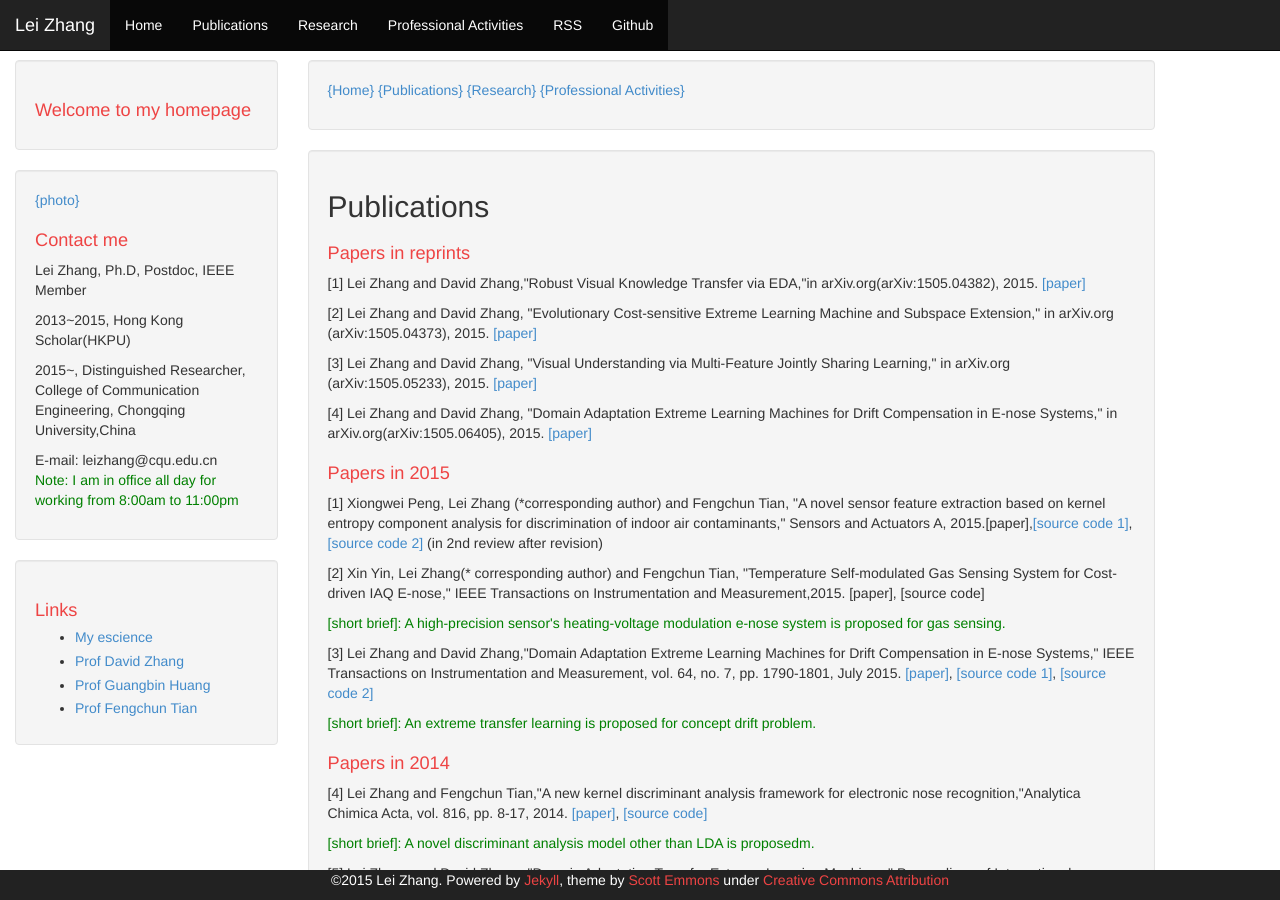
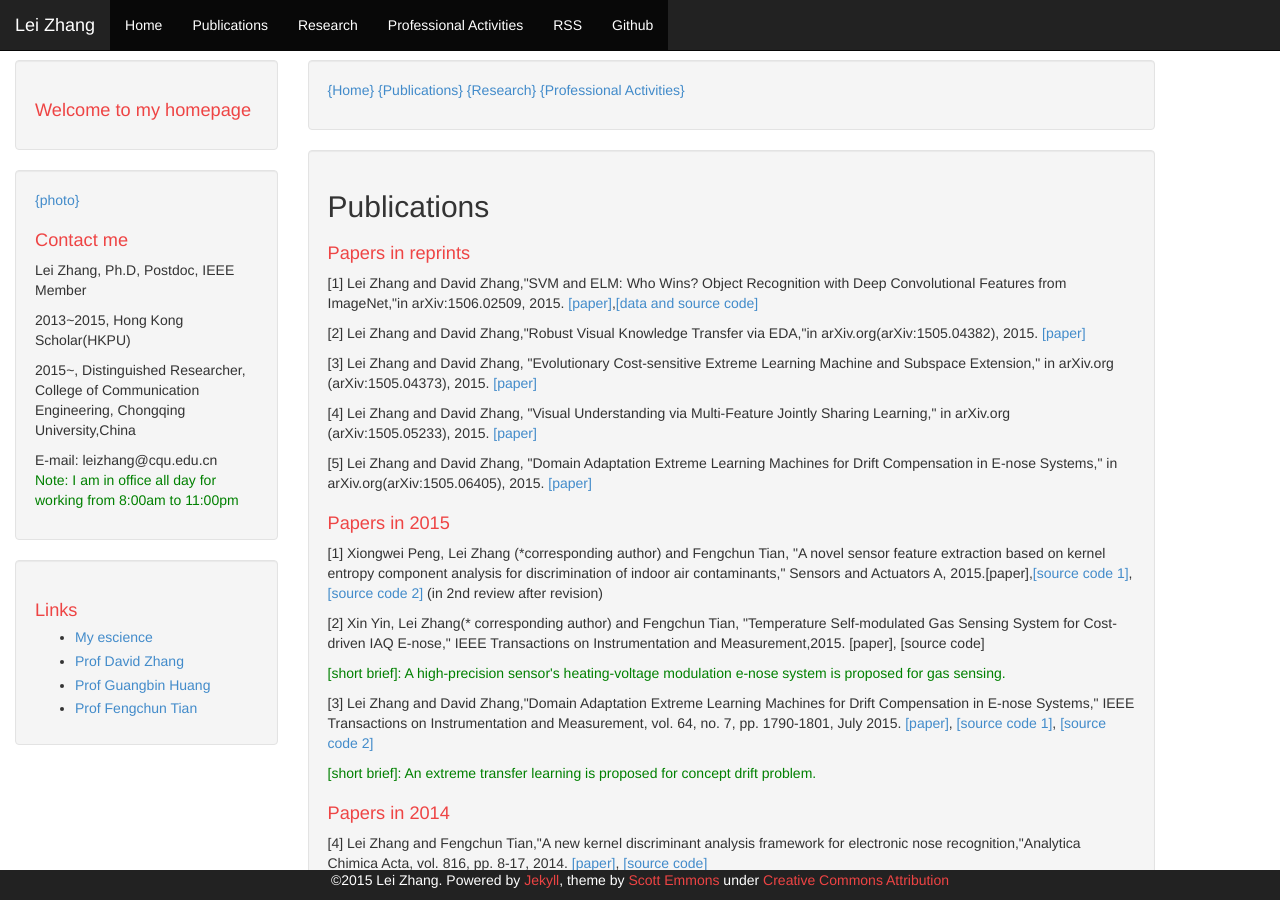
Before and after one commit to DrLeiZhang/website, a Jekyll site: the page built from publications.html, in a window 1280 px wide and 900 px high. Built offline with Jekyll 4.4.1, drawn with Linux system fonts in a browser that asks for light colours; Markdown is read by kramdown in place of the engine named in the settings.

Commit message:
Update
Signed-off-by: leizhang@cqu.edu.cn <leizhang@cqu.edu.cn>

```diff
--- a/publications.html
+++ b/publications.html
@@ -9,10 +9,11 @@ layout: default
 <div class="well">
     <h2>Publications</h2>
 <h1>Papers in reprints</h1>
-<p>[1] Lei Zhang and David Zhang,"Robust Visual Knowledge Transfer via EDA,"in arXiv.org(arXiv:1505.04382), 2015. <a href="http://arxiv.org/abs/1505.04382">[paper]</a></p>
-<p>[2] Lei Zhang and David Zhang, "Evolutionary Cost-sensitive Extreme Learning Machine and Subspace Extension," in arXiv.org (arXiv:1505.04373), 2015. <a href="http://arxiv.org/abs/1505.04373">[paper]</a></p>
-<p>[3] Lei Zhang and David Zhang, "Visual Understanding via Multi-Feature Jointly Sharing Learning," in arXiv.org (arXiv:1505.05233), 2015. <a href="http://arxiv.org/abs/1505.05233">[paper]</a></p>
-<p>[4] Lei Zhang and David Zhang, "Domain Adaptation Extreme Learning Machines for Drift Compensation in E-nose Systems," in arXiv.org(arXiv:1505.06405), 2015. <a href="http://arxiv.org/abs/1505.06405">[paper]</a></p>
+<p>[1] Lei Zhang and David Zhang,"SVM and ELM: Who Wins? Object Recognition with Deep Convolutional Features from ImageNet,"in arXiv:1506.02509, 2015. <a href="http://arxiv.org/abs/1506.02509">[paper]</a>,<a href="resources/DataCode_ELM_CNN.rar">[data and source code]</a></p>
+<p>[2] Lei Zhang and David Zhang,"Robust Visual Knowledge Transfer via EDA,"in arXiv.org(arXiv:1505.04382), 2015. <a href="http://arxiv.org/abs/1505.04382">[paper]</a></p>
+<p>[3] Lei Zhang and David Zhang, "Evolutionary Cost-sensitive Extreme Learning Machine and Subspace Extension," in arXiv.org (arXiv:1505.04373), 2015. <a href="http://arxiv.org/abs/1505.04373">[paper]</a></p>
+<p>[4] Lei Zhang and David Zhang, "Visual Understanding via Multi-Feature Jointly Sharing Learning," in arXiv.org (arXiv:1505.05233), 2015. <a href="http://arxiv.org/abs/1505.05233">[paper]</a></p>
+<p>[5] Lei Zhang and David Zhang, "Domain Adaptation Extreme Learning Machines for Drift Compensation in E-nose Systems," in arXiv.org(arXiv:1505.06405), 2015. <a href="http://arxiv.org/abs/1505.06405">[paper]</a></p>
 
     <h1>Papers in 2015</h1>
 <p>[1] Xiongwei Peng, Lei Zhang (*corresponding author) and Fengchun Tian, "A novel sensor feature extraction based on kernel entropy component analysis for discrimination of indoor air contaminants," Sensors and Actuators A, 2015.[paper],<a href="resources/KECA-LSSVM_code_demo.rar">[source code 1]</a>, <a href="resources/KECA-SVM_code_demo.rar"> [source code 2]</a> (in 2nd review after revision)</p>
```
Also changed, not shown: 1 other file.
